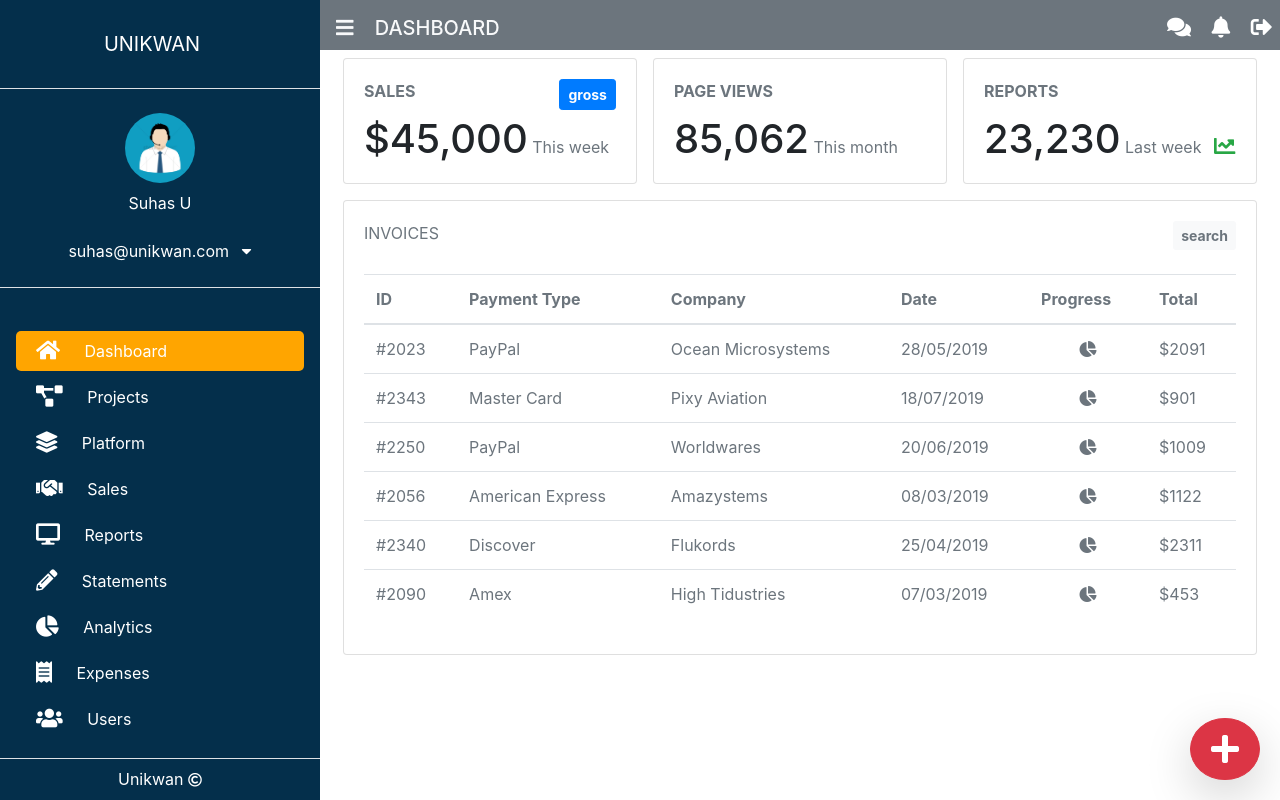
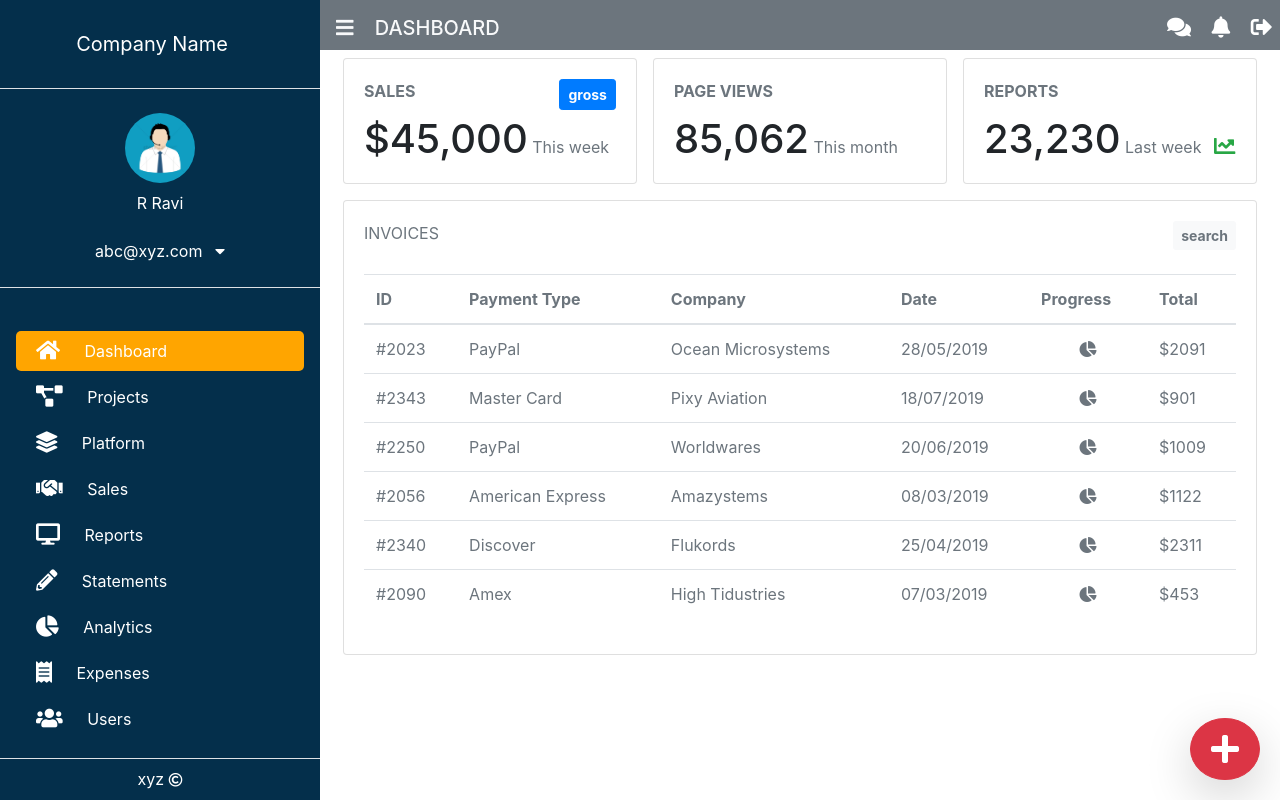
Before and after one commit to nirmalkar/Dashboard, a plain HTML site: page index.html in a window 1280 px wide. Drawn offline with nearby package versions, Linux system fonts and the light colour scheme.

Commit message:
company name updated

```diff
--- a/index.html
+++ b/index.html
@@ -43,15 +43,15 @@
 
         <div class="profile-section text-center">
           <div class="border-bottom">
-            <a href="#" class="navbar-brand text-white my-4">UNIKWAN</a>
+            <a href="#" class="navbar-brand text-white my-4">Company Name</a>
           </div>
           <div class="border-bottom py-4">
             <img class="rounded-circle" src="img/img.jpg" alt="" width="70px">
             <a href="#" class="text-white">
-              <p class="mt-2">Suhas U</p>
+              <p class="mt-2">R Ravi</p>
             </a>
             <div class="mt-4">
-              <p class="text-white d-inline">suhas@unikwan.com</p>
+              <p class="text-white d-inline">abc@xyz.com</p>
               <a href="#">
                 <i class="fas fa-caret-down ml-2 text-white"></i>
               </a>
@@ -125,7 +125,7 @@
 
         <div class="text-center border-top border-bottom mb-2">
           <a href="#" class="nav-link text-white ">
-            Unikwan
+            xyz
             <i class="far fa-copyright text-white fa-sm"></i>
           </a>
           <a href="#" class="nav-link text-white ">
@@ -295,8 +295,9 @@
                         <td class="text-muted">$453</td>
                       </tr>
                     </tbody>
+                  </table>
 
-                  </table>
+                  <!-- <script src="https://gist.github.com/hemantkumar2/ae73b9208fa0694d25b87de4a55e093d.js"></script> -->
                 </div>
               </div>
             </div>
--- a/style.css
+++ b/style.css
@@ -60,11 +60,13 @@ body {
 }
 
 ::-webkit-scrollbar-track {
+  box-shadow: inset 0 0 6px rgba(238, 183, 101, 0.8);
   -webkit-box-shadow: inset 0 0 6px rgba(238, 183, 101, 0.8);
   border-radius: 10px;
 }
 
 ::-webkit-scrollbar-thumb {
   border-radius: 10px;
+  box-shadow: inset 0 0 6px rgba(206, 185, 66, 0.8);
   -webkit-box-shadow: inset 0 0 6px rgba(206, 185, 66, 0.8);
 }
```
